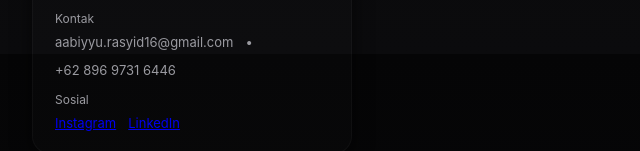
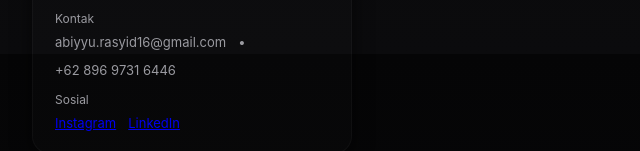
Before and after one commit to firman-gel/abi, a plain HTML site: page index.html in a window 1280 px wide. Shown: the part 746-897 px from the top of the page, 118-758 px from the left. Drawn offline with Linux system fonts and the light colour scheme.

Commit message:
Update index.html

```diff
--- a/index.html
+++ b/index.html
@@ -167,7 +167,7 @@
       <div style="margin-top:14px" class="muted">
         <div class="label">Kontak</div>
         <div class="footer-row contact" style="margin-top:8px">
-          <a href="mailto:abiyyu.rasyid16@gmail.com">aabiyyu.rasyid16@gmail.com</a>
+          <a href="mailto:abiyyu.rasyid16@gmail.com">abiyyu.rasyid16@gmail.com</a>
           <span>•</span>
           <a href="tel:+6289697316446">+62 896 9731 6446</a>
         </div>
```
